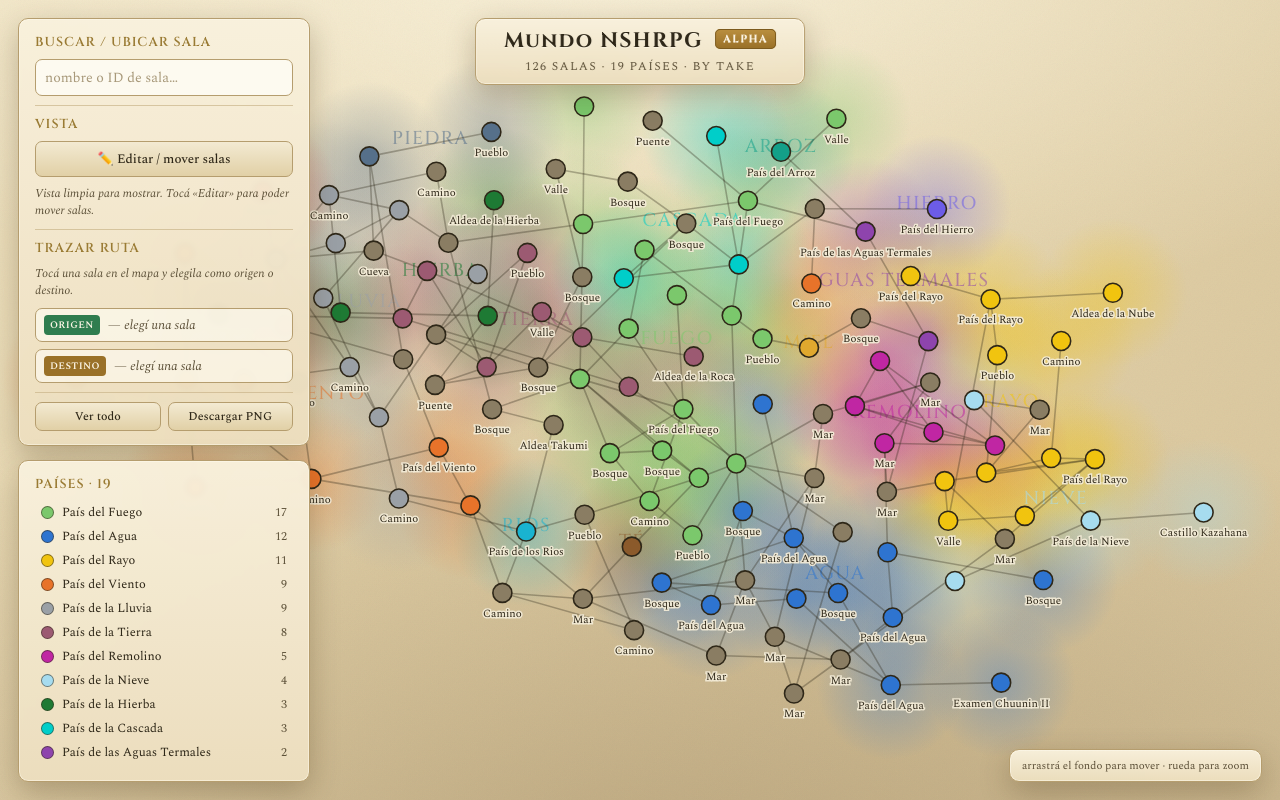
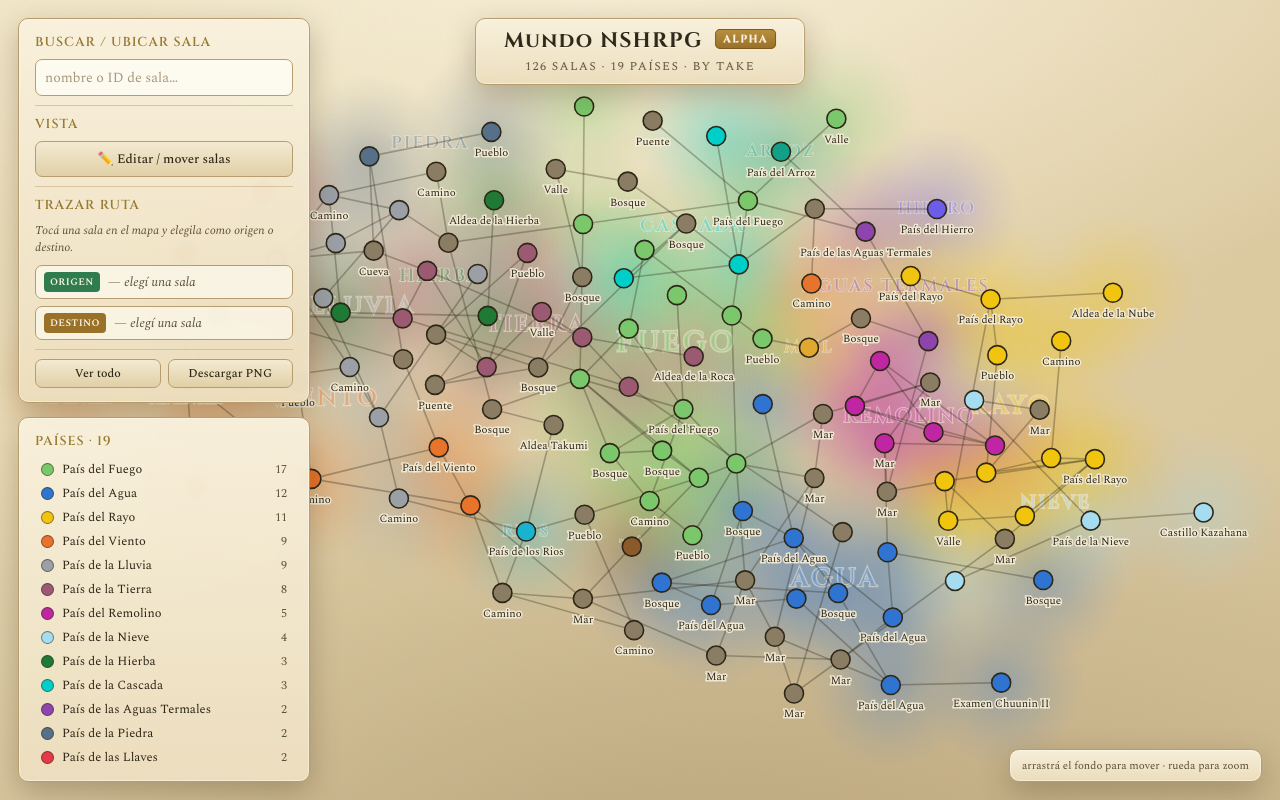
Before and after one commit to russoneta/nshrpg-mapa, a React (Vite) app: page / in a window 1280 px wide. Built offline with nearby package versions, Linux system fonts and the light colour scheme.

Commit message:
regiones mas atmosfericas: carteles por importancia y halos mas suaves; saco hint de vista

```diff
--- a/src/components/MapView.tsx
+++ b/src/components/MapView.tsx
@@ -199,24 +199,32 @@ export function MapView(props: Props) {
         <defs>
           {Object.values(data.paises).map((pa) => (
             <radialGradient key={pa.id} id={'g' + pa.id}>
-              <stop offset="0%" stopColor={pa.color} stopOpacity={0.34} />
-              <stop offset="65%" stopColor={pa.color} stopOpacity={0.13} />
+              <stop offset="0%" stopColor={pa.color} stopOpacity={0.32} />
+              <stop offset="42%" stopColor={pa.color} stopOpacity={0.17} />
+              <stop offset="75%" stopColor={pa.color} stopOpacity={0.06} />
               <stop offset="100%" stopColor={pa.color} stopOpacity={0} />
             </radialGradient>
           ))}
         </defs>
         {Object.values(data.rooms).map((r) => {
           if (!r.pais) return null; const p = positions.get(r.roomId); if (!p) return null;
-          return <circle key={'h' + r.roomId} cx={p.x} cy={p.y} r={88} fill={`url(#g${r.pais})`} opacity={matchPais(r.pais) ? 1 : 0.2} />;
+          return <circle key={'h' + r.roomId} cx={p.x} cy={p.y} r={98} fill={`url(#g${r.pais})`} opacity={matchPais(r.pais) ? 1 : 0.18} />;
         })}
         {/* nombres de región (detrás) */}
-        {territories.map((t) => (
-          <text key={'tl' + t.pid} x={t.c.x} y={t.c.y} textAnchor="middle"
-            fontFamily="Cinzel, serif" fontSize={22} fill={t.color} fillOpacity={matchPais(t.pid) ? 0.55 : 0.2}
-            letterSpacing={1.5} style={{ pointerEvents: 'none', textTransform: 'uppercase' }}>
-            {data.paises[t.pid]?.nombre.replace(/^País (de la |de las |de los |del |de )?/, '')}
-          </text>
-        ))}
+        {territories.map((t) => {
+          const fs = Math.min(33, 18 + t.n * 1.0);
+          const name = (data.paises[t.pid]?.nombre || '').replace(/^País (de la |de las |de los |del |de )?/, '');
+          return (
+            <text key={'tl' + t.pid} x={t.c.x} y={t.c.y} textAnchor="middle" dominantBaseline="middle"
+              fontFamily="Cinzel, serif" fontWeight={600} fontSize={fs}
+              fill={t.color} fillOpacity={matchPais(t.pid) ? 0.42 : 0.14}
+              paintOrder="stroke" stroke="rgba(247,240,222,0.5)" strokeWidth={fs * 0.1}
+              letterSpacing={fs * 0.13}
+              style={{ pointerEvents: 'none', textTransform: 'uppercase' }}>
+              {name}
+            </text>
+          );
+        })}
         {/* aristas */}
         {edges.map(([a, b]) => {
           const pa = positions.get(a), pb = positions.get(b); if (!pa || !pb) return null;
@@ -270,11 +278,12 @@ function buildExportSVG(data: MapData, positions: Map<string, Pt>, paisColor: (i
   // territorios
   const by = new Map<string, Pt[]>();
   for (const id in data.rooms) { const r = data.rooms[id]; if (!r.pais) continue; const p = positions.get(id); if (p) (by.get(r.pais) || by.set(r.pais, []).get(r.pais)!).push(p); }
-  for (const id in data.rooms) { const r = data.rooms[id]; if (!r.pais) continue; const p = positions.get(id); if (p) s += `<circle cx="${p.x}" cy="${p.y}" r="74" fill="${paisColor(r.pais)}" fill-opacity="0.12"/>`; }
+  for (const id in data.rooms) { const r = data.rooms[id]; if (!r.pais) continue; const p = positions.get(id); if (p) s += `<circle cx="${p.x}" cy="${p.y}" r="92" fill="${paisColor(r.pais)}" fill-opacity="0.1"/>`; }
   for (const [pid, ps] of by) {
     const col = paisColor(pid), c = centroid(ps);
+    const fs = Math.min(33, 18 + ps.length * 1.0);
     const nm = esc((data.paises[pid]?.nombre || '').replace(/^País (de la |de las |de los |del |de )?/, '').toUpperCase());
-    s += `<text x="${c.x}" y="${c.y}" text-anchor="middle" font-family="Georgia, serif" font-size="22" fill="${col}" fill-opacity="0.5" letter-spacing="1.5">${nm}</text>`;
+    s += `<text x="${c.x}" y="${c.y}" text-anchor="middle" dominant-baseline="middle" font-family="Georgia, serif" font-weight="600" font-size="${fs}" fill="${col}" fill-opacity="0.42" paint-order="stroke" stroke="#e7d8b4" stroke-width="${(fs * 0.1).toFixed(1)}" letter-spacing="${(fs * 0.13).toFixed(1)}">${nm}</text>`;
   }
   // aristas
   const seen = new Set<string>();
--- a/src/components/Toolbar.tsx
+++ b/src/components/Toolbar.tsx
@@ -33,11 +33,7 @@ export function Toolbar(p: Props) {
       <button className={'btn block' + (p.edicion ? ' primary' : '')} onClick={() => p.setEdicion(!p.edicion)}>
         {p.edicion ? '✓ Editando: salas desbloqueadas' : '✏️ Editar / mover salas'}
       </button>
-      <div className="hint">
-        {p.edicion
-          ? 'Arrastrá las salas para acomodarlas. Se muestran los IDs y las salidas sin explorar.'
-          : 'Vista limpia para mostrar. Tocá «Editar» para poder mover salas.'}
-      </div>
+      {p.edicion && <div className="hint">Arrastrá las salas para acomodarlas. Se muestran los IDs y las salidas sin explorar.</div>}
       {p.edicion && (
         <button className="btn block sm" style={{ marginTop: 8 }} onClick={p.onReset}
           title="Recalcula las posiciones automáticamente y descarta lo que moviste a mano">
```
